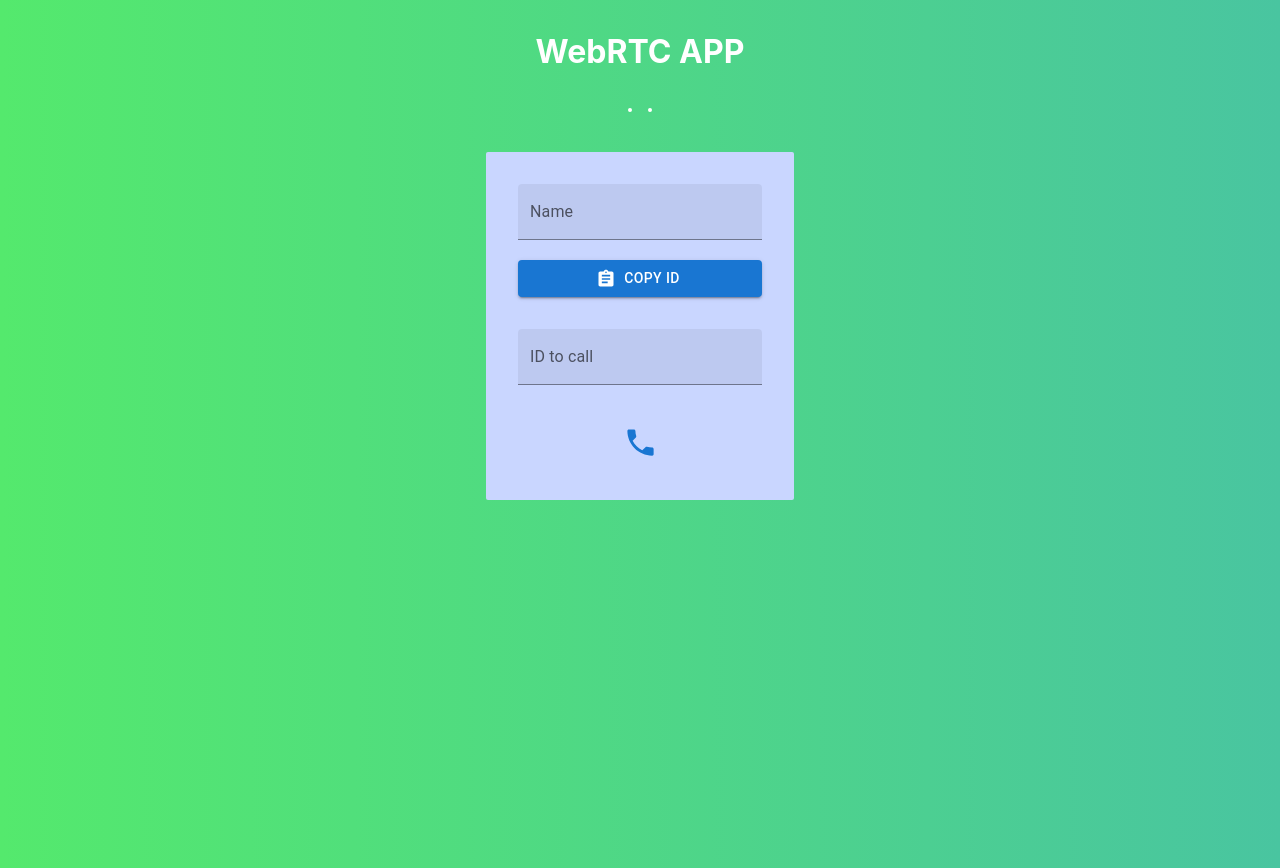
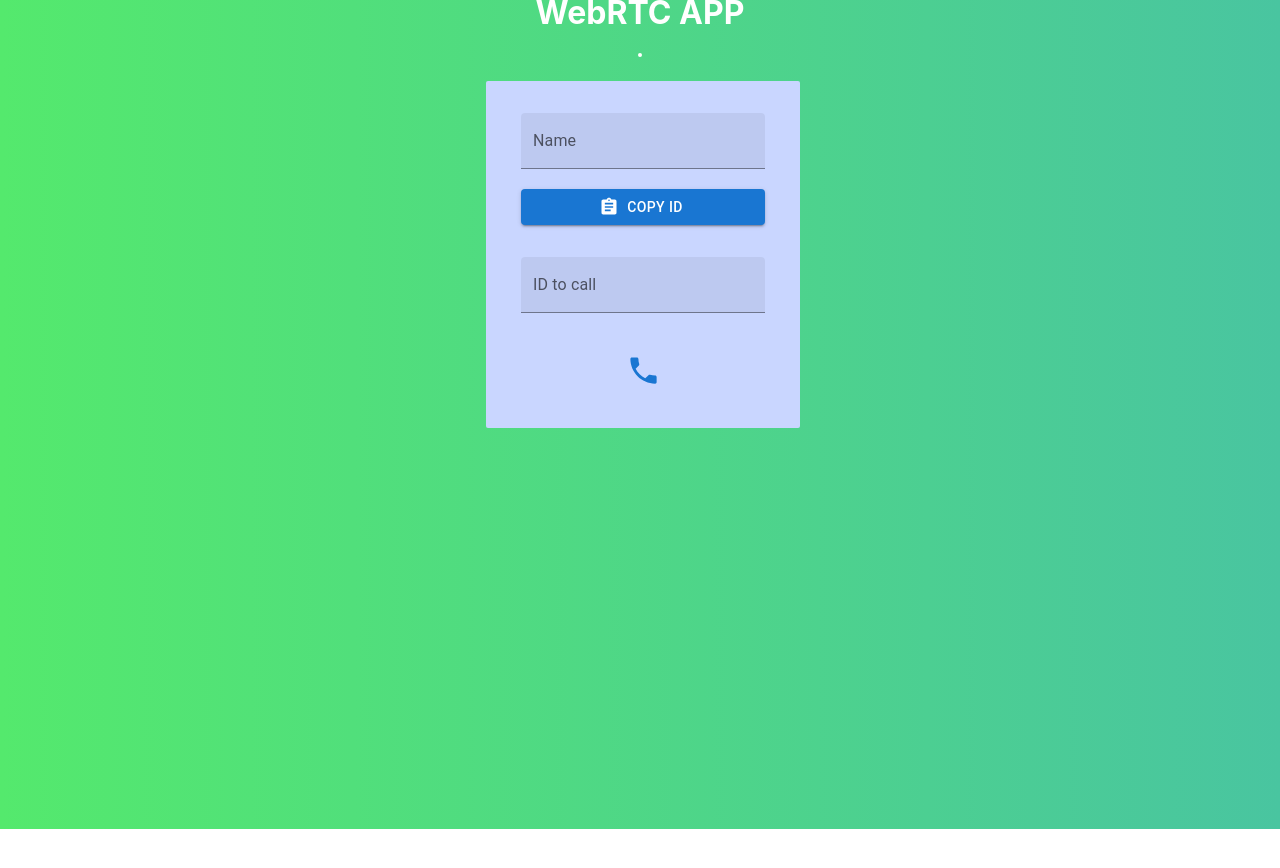
Before and after one commit to GoncaloAzev14/pesti2324, a React (Create React App) app in the folder frontend/: page / in a window 1280 px wide. After the commit the page ends 829 px from the top, so only its background shows below. Built offline with nearby package versions, Linux system fonts and the light colour scheme; no server answers.

Commit message:
css improved: alignment

```diff
--- a/frontend/src/App.css
+++ b/frontend/src/App.css
@@ -3,20 +3,36 @@ body, html {
     height: 100%;
 }
 
+.page {
+    display: flex;
+    width: 100%;
+    align-items: center;
+    justify-content: center;
+}
+
 .container {
+    width: 100%;
     display: flex;
+    align-items: center;
     flex-direction: column;
     align-items: center;
     height: 100vh;
 	margin-top: -1.5rem;
 }
 
-h1 {
-    margin-top: 2rem;
+.video-container {
+    width: 100%;
+    display: flex;
+    justify-content: center;
+    align-items: center;
+    margin-top: 0.5rem;
 }
 
 .myId {
-    margin: 2rem auto;
+    width: 100%;
+    display: flex;
+    align-items: center;
+    margin: 1rem auto;
     border-radius: 2px;
     background: #c9d6ff;
     padding: 2rem;
@@ -24,6 +40,15 @@ h1 {
     justify-content: center;
     align-content: center;
     max-width: 250px;
+}
+
+.message-container {
+    width: 100%;
+    display: flex;
+    align-items: center;
+    justify-content: center;
+    align-items: center;
+    margin-top: 0.5rem;
 }
 
 .buttonContainer {
@@ -61,14 +86,6 @@ video {
     height: auto;
 }
 
-.video-container {
-    display: flex;
-    justify-content: center;
-    align-items: center;
-    margin-top: 1rem;
-    margin-bottom: 0rem;
-}
-
 .callReceived {
     text-align: center;
     color: #161616;
@@ -85,30 +102,33 @@ video {
     justify-content: center;
     gap: 10px;
     text-align: center;
+    margin-top: 1rem;
 }
 
-
 body {
+    width: 100%;
+    display: flex;
+    align-items: center;
+    justify-content: center;
     background: #97a6ca;
     background: -webkit-linear-gradient(to right, #d0c4e4, #1c9412);
     background: linear-gradient(to right, #54e96d, #49c5a0);
 }
 
 .chat-box {
-  width: 100%;
   height: 300px;
   background-color: #fff;
   border: 1px solid #ccc;
   border-radius: 8px;
   padding: 10px;
-  margin-bottom: 10px;
+  margin-bottom: 5px;
   overflow-y: auto;
   margin-left: auto;
   margin-right: auto;
 }
 
 .chatzinho {
-	background-color: #fff;
+    width: 100%;
 };
 
 .sent-message {
--- a/frontend/src/App.js
+++ b/frontend/src/App.js
@@ -214,7 +214,8 @@ function App() {
 
   return (
     <>
-      <h1 style={{ textAlign: "center", color: "#fff" }}>WebRTC APP</h1>
+      <h1 style={{ textAlign: "center", color: "rgb(255, 255, 255)", width: "100%", alignItems: "center", justifyContent: "center" }}>WebRTC APP</h1>
+      <div className="page">
         <div className="container">
           <div className="video-container">
             <div className="videos">
@@ -233,16 +234,16 @@ function App() {
                       )}
                     </div>
 
+                    {callAccepted && !callEnded ? (
                       <div className="video">
-                    {callAccepted && !callEnded ? (
                         <video
                           playsInline
                           ref={userVideo}
                           autoPlay
                           style={{ width: "300px" }}
                         />
+                      </div>
                     ) : null}
-                  </div>
                   </div>
 
                   {/*//----------------------------------------------------------------------*/}
@@ -358,16 +359,22 @@ function App() {
                       const isSentMessage = message.sender === me;
 
                       // se a mensagem foi enviada pelo user que fez a chamada, id = sent-message  -> apenas para css
-                    const messageClass = isSentMessage
-                      ? "sent-message"
-                      : "received-message";
+                      const messageStyle = {
+                        backgroundColor: isSentMessage ? '#dcf8c6' : '#ebebeb',
+                        padding: '10px',
+                        borderRadius: '8px',
+                        marginBottom: '10px',
+                        alignSelf: isSentMessage ? 'flex-end' : 'flex-start',
+                        maxWidth: '100%',
+                        wordWrap: 'break-word',
+                      };
 
                       const senderName = isSentMessage
                         ? name || "You"
                         : otherName || "Friend";
 
                       return (
-                      <div key={index} className={messageClass}>
+                        <div key={index} style={messageStyle}>
                           <span>{senderName}: </span>
                           {message.text}
                         </div>
@@ -406,6 +413,7 @@ function App() {
                         variant="contained"
                         color="primary"
                         onClick={answerCall}
+                        style={{ width: "100px", height: "50px" }}
                       >
                         <PhoneIcon color="white" />
                       </Button>
@@ -413,6 +421,7 @@ function App() {
                         variant="contained"
                         color="secondary"
                         onClick={declineCall}
+                        style={{ width: "100px", height: "50px" }}
                       >
                         <PhoneDisabledIcon color="white" />
                       </Button>
@@ -425,6 +434,7 @@ function App() {
 
           {/*//----------------------------------------------------------------------*/}
         </div>
+      </div>
     </>
   );
 }
```
Lines whose indentation alone changed are shown as unchanged.
